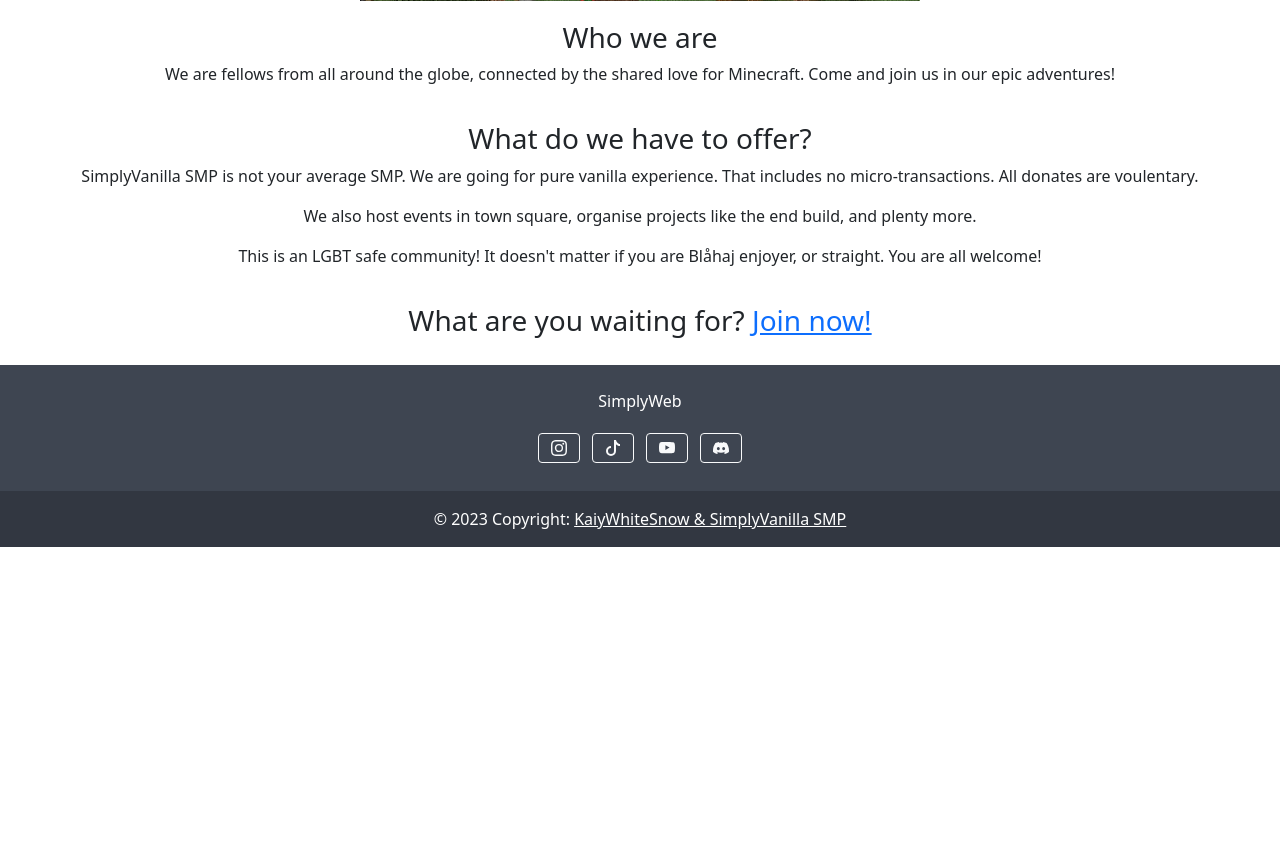
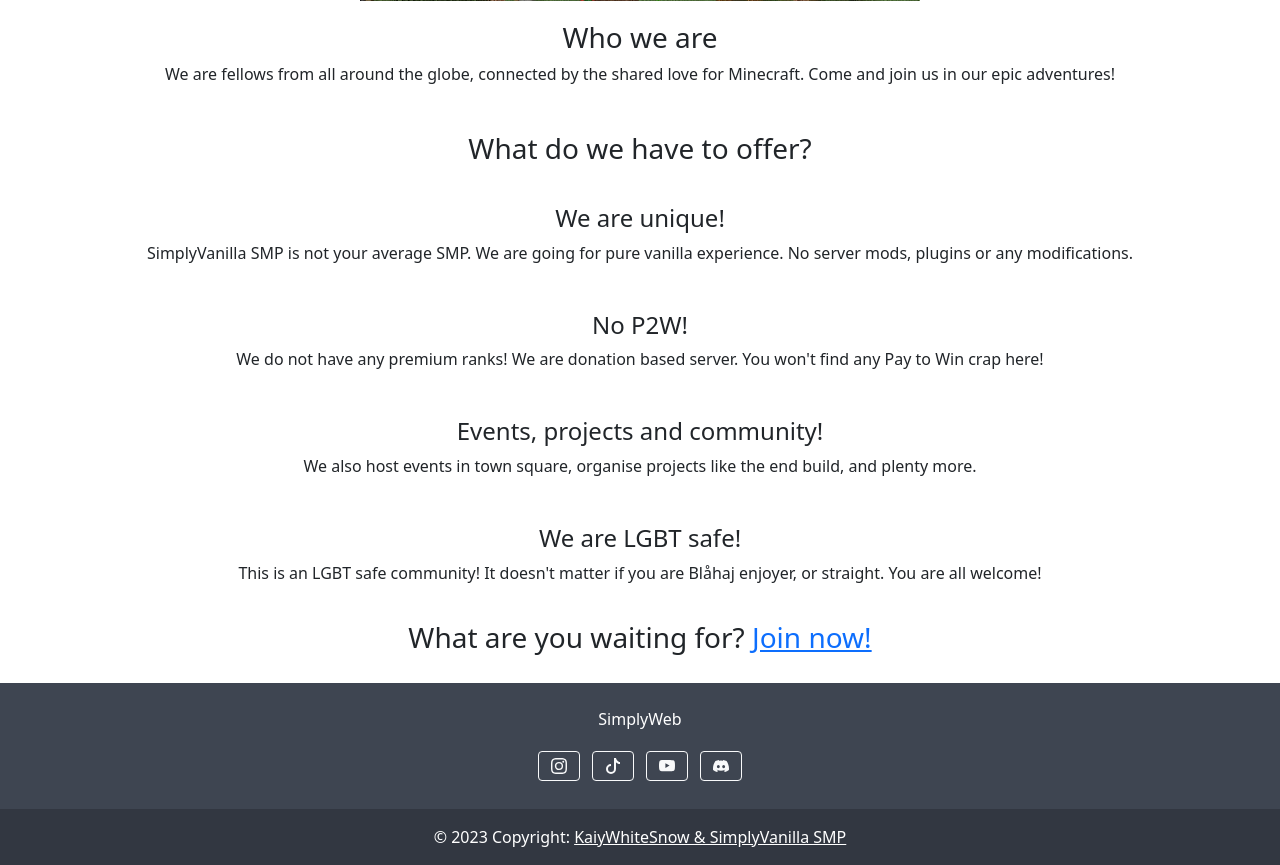
Before and after one commit to KaiyWhiteSnow/SimpleWeb, a Flask app: page / in a window 1280 px wide. Shown: the part 1368-2233 px from the top of the page. Before the commit the page ends 1915 px from the top, so only its background shows below. Run offline with Flask 3, Linux system fonts and the light colour scheme; some libraries are stand-ins or nearby versions.

Commit message:
Added more text and small bug fix

```diff
--- a/src/templates/about.html
+++ b/src/templates/about.html
@@ -65,7 +65,7 @@
         </div>
         <div class="text-center p-3" style="background-color: rgba(0, 0, 0, 0.2)">
             © 2023 Copyright:
-            <a class="text-white" href="https://creativecommons.org/licenses/by-nc-nd/4.0/legalcode.txt">KaiyWhiteSnow & SimplyVanilla SMP</a>
+            <a class="text-white" target="_blank" href="https://creativecommons.org/licenses/by-nc-nd/4.0/legalcode.txt">KaiyWhiteSnow & SimplyVanilla SMP</a>
         </div>
     </footer>
 </body>
--- a/src/templates/index.html
+++ b/src/templates/index.html
@@ -84,20 +84,49 @@
         </p>
     </div>
 
-    <div class="parOffset d-flex justify-content-center" style="margin-top: 20px;">
+    <div class="parOffset d-flex justify-content-center" style="margin-top: 20px; padding-top: 10px;">
         <h3>
             What do we have to offer?
         </h3>
     </div>
+
+    <div class="parOffset d-flex justify-content-center" style="margin-top: 20px; padding-top: 10px;">
+        <h4>
+            We are unique!
+        </h4>
+    </div>
     <div class="d-flex justify-content-center">
         <p class="text-center">
-            SimplyVanilla SMP is not your average SMP. We are going for pure vanilla experience. That includes no micro-transactions. All donates are voulentary.
+            SimplyVanilla SMP is not your average SMP. We are going for pure vanilla experience. No server mods, plugins or any modifications.
         </p>
+    </div>
+
+    <div class="parOffset d-flex justify-content-center" style="margin-top: 20px; padding-top: 10px;">
+        <h4>
+            No P2W!
+        </h4>
+    </div>
+    <div class="d-flex justify-content-center">
+        <p class="text-center">
+            We do not have any premium ranks! We are donation based server. You won't find any Pay to Win crap here!
+        </p>
+    </div>
+
+    <div class="parOffset d-flex justify-content-center" style="margin-top: 20px; padding-top: 10px;">
+        <h4>
+            Events, projects and community!
+        </h4>
     </div>
     <div class="d-flex justify-content-center">
         <p class="text-center">
             We also host events in town square, organise projects like the end build, and plenty more.
         </p>
+    </div>
+
+    <div class="parOffset d-flex justify-content-center" style="margin-top: 20px; padding-top: 10px;">
+        <h4>
+            We are LGBT safe!
+        </h4>
     </div>
     <div class="d-flex justify-content-center">
         <p class="text-center">
@@ -156,7 +185,7 @@
         </div>
         <div class="text-center p-3" style="background-color: rgba(0, 0, 0, 0.2)">
             © 2023 Copyright:
-            <a class="text-white" href="https://creativecommons.org/licenses/by-nc-nd/4.0/legalcode.txt">KaiyWhiteSnow & SimplyVanilla SMP</a>
+            <a class="text-white" target="_blank" href="https://creativecommons.org/licenses/by-nc-nd/4.0/legalcode.txt">KaiyWhiteSnow & SimplyVanilla SMP</a>
         </div>
     </footer>
 </body>
--- a/src/templates/join.html
+++ b/src/templates/join.html
@@ -76,7 +76,7 @@
         </div>
         <div class="text-center p-3" style="background-color: rgba(0, 0, 0, 0.2)">
             © 2023 Copyright:
-            <a class="text-white" href="https://creativecommons.org/licenses/by-nc-nd/4.0/legalcode.txt">KaiyWhiteSnow & SimplyVanilla SMP</a>
+            <a class="text-white" target="_blank" href="https://creativecommons.org/licenses/by-nc-nd/4.0/legalcode.txt">KaiyWhiteSnow & SimplyVanilla SMP</a>
         </div>
     </footer>
 </body>
```
